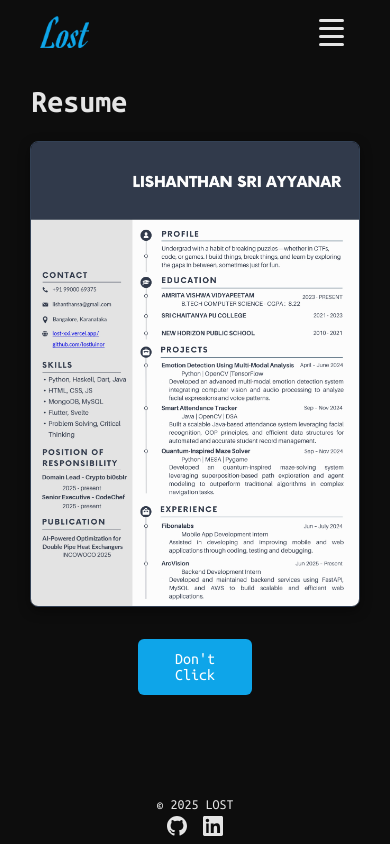
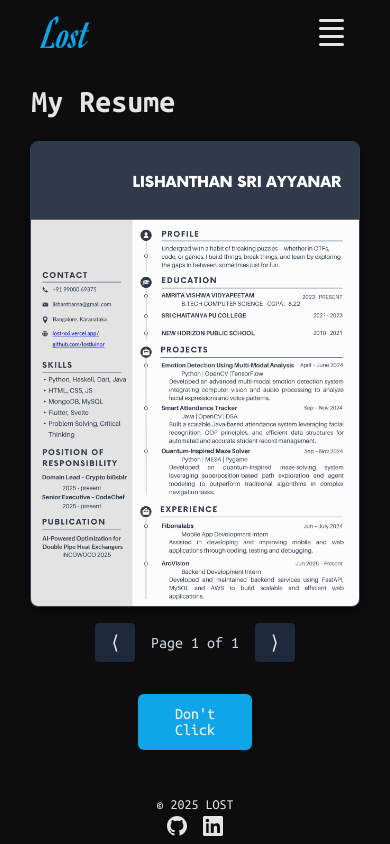
Before and after one commit to LostLuinor/lost-website, a SvelteKit app: page /resume in a window 390 px wide. Built offline with nearby package versions, Linux system fonts and the light colour scheme.

Commit message:
Minor Changes in Resume Page

```diff
--- a/src/routes/resume/+page.svelte
+++ b/src/routes/resume/+page.svelte
@@ -1,7 +1,6 @@
 <script>
 	const pages = [
-        "/resume/resume_page1.jpg",
-        "/resume/resume_page2.jpg"
+		"/resume/resume_page1.jpg"
 	];
 
 	const pdfLink = "/resume/resume.pdf";
@@ -16,15 +15,23 @@
 	}
 </script>
 
-<h1>Resume</h1>
+<h1>My Resume</h1>
 
-<div class="carousel">
+<!-- Mobile view: carousel -->
+<div class="mobile-carousel">
 	<img src={pages[currentPage]} alt={`Resume Page ${currentPage + 1}`} />
-    <!-- <div class="carousel-controls">
+	<div class="carousel-controls">
 		<button on:click={prevPage}>⟨</button>
 		<span>Page {currentPage + 1} of {pages.length}</span>
 		<button on:click={nextPage}>⟩</button>
-    </div> -->
+	</div>
+</div>
+
+<!-- Desktop view: show both pages -->
+<div class="desktop-grid">
+	{#each pages as page}
+		<img src={page} alt="Resume Page" />
+	{/each}
 </div>
 
 <a href={pdfLink} class="download-btn" target="_blank" download>
@@ -38,19 +45,37 @@
         margin-bottom: 1.5rem;
     }
 
-    .carousel {
-        display: flex;
-        flex-direction: column;
-        align-items: center;
-        gap: 1rem;
-    }
-
-    .carousel img {
+	img {
 		width: 100%;
 		max-width: 800px;
 		border: 1px solid #334155;
 		border-radius: 8px;
 		box-shadow: 0 4px 12px rgba(0, 0, 0, 0.4);
+	}
+
+    .download-btn {
+        display: block;
+        margin: 2rem auto;
+        background-color: #0ea5e9;
+        color: #fff;
+        padding: 0.75rem 1.5rem;
+        border-radius: 6px;
+        text-decoration: none;
+        transition: background 0.2s;
+        width: 20%;
+        text-align: center;
+    }
+
+    .download-btn:hover {
+        background-color: #0284c7;
+    }
+
+	/* Mobile-only carousel */
+	.mobile-carousel {
+		display: none;
+		flex-direction: column;
+		align-items: center;
+		gap: 1rem;
 	}
 
 	.carousel-controls {
@@ -75,20 +100,21 @@
 		background-color: #334155;
 	}
 
-    .download-btn {
-        display: block;
-        margin: 2rem auto;
-        background-color: #0ea5e9;
-        color: #fff;
-        padding: 0.75rem 1.5rem;
-        border-radius: 6px;
-        text-decoration: none;
-        transition: background 0.2s;
-        width: 20%;
-        text-align: center;
+	/* Desktop grid */
+	.desktop-grid {
+		display: flex;
+		justify-content: center;
+		gap: 2rem;
+		flex-wrap: wrap;
 	}
 
-    .download-btn:hover {
-        background-color: #0284c7;
+	/* Media queries */
+	@media (max-width: 768px) {
+		.desktop-grid {
+			display: none;
+		}
+		.mobile-carousel {
+			display: flex;
+		}
 	}
 </style>
```
Also changed, not shown: src/routes/blogs/+page.svelte (+3 -5 lines), src/routes/resume/idk.txt. Lines whose indentation alone changed are shown as unchanged.
